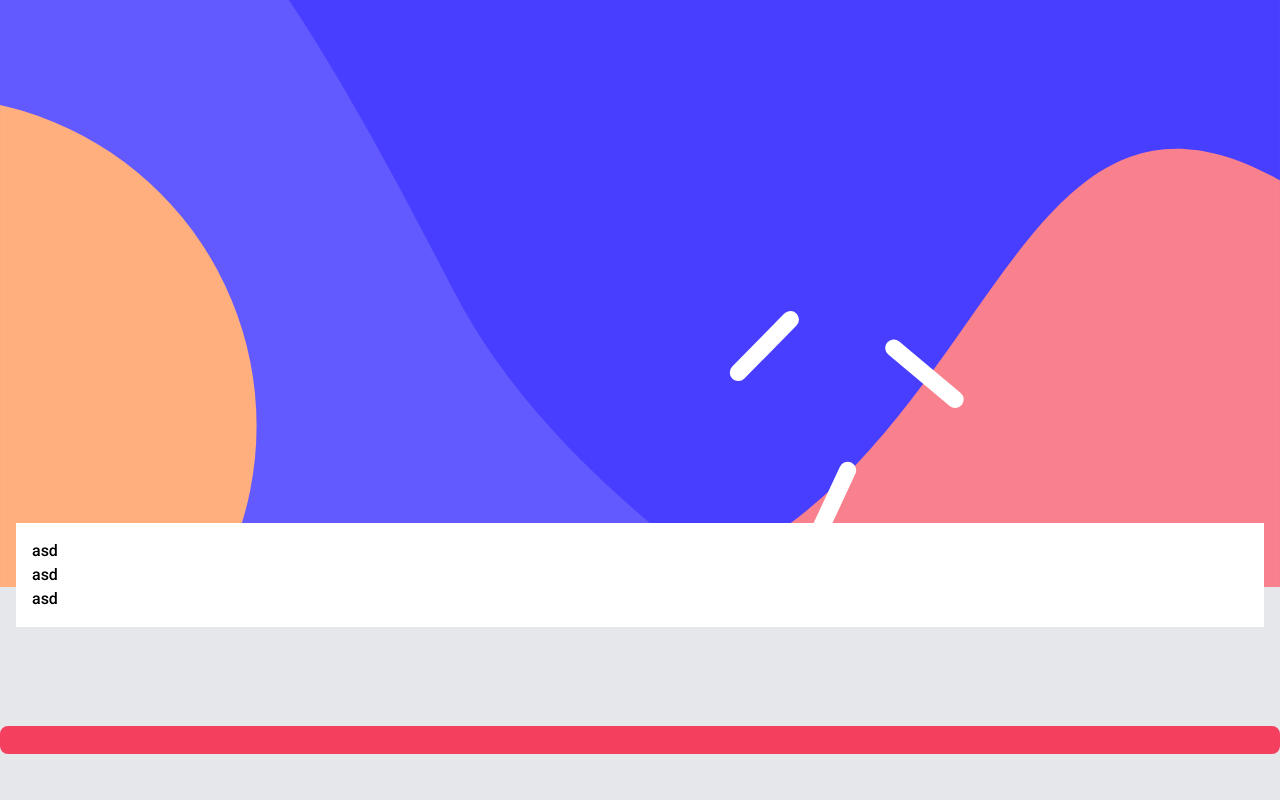
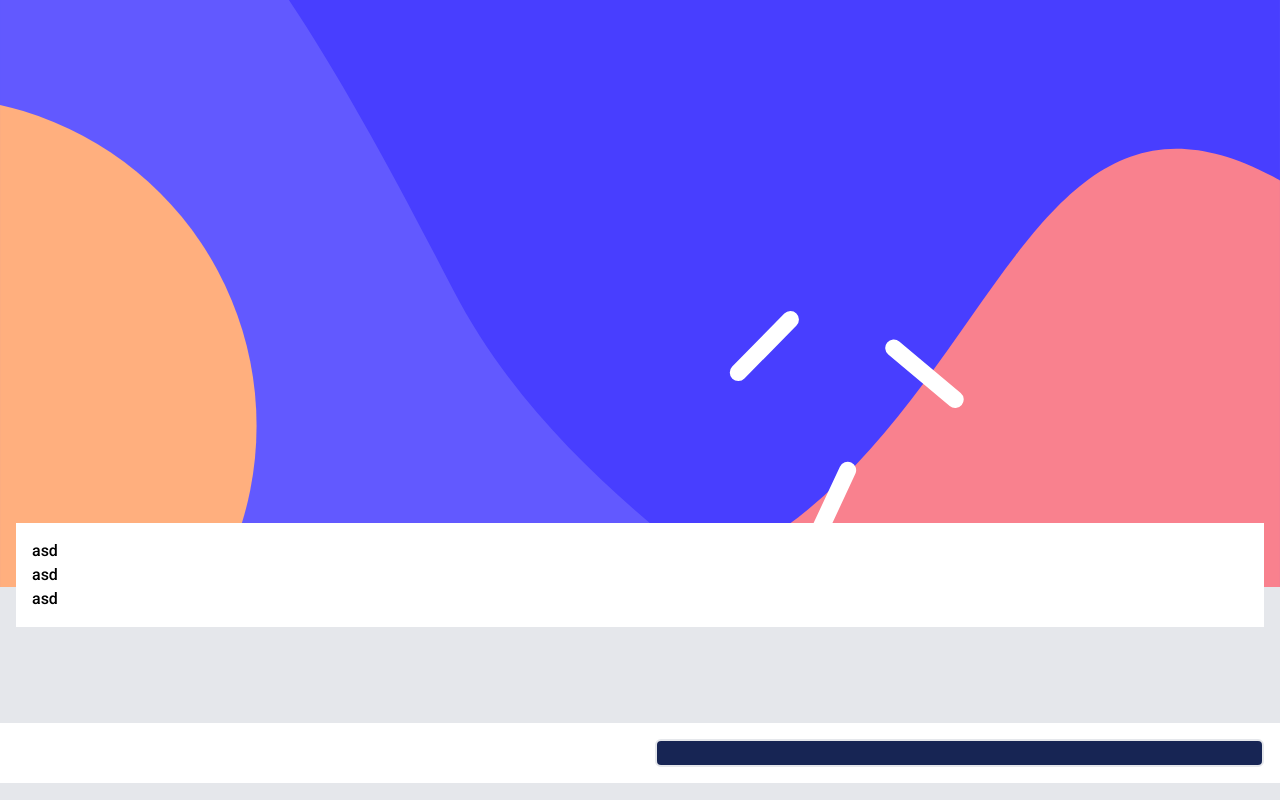
Before and after one commit to arshamghobadi/practice-frontend, a Next.js app: page /practice2 in a window 1280 px wide. Built offline with nearby package versions, Linux system fonts and the light colour scheme.

Commit message:
add button input modal

```diff
--- a/app/practice2/components/Button.tsx
+++ b/app/practice2/components/Button.tsx
@@ -1,7 +1,7 @@
 'use client';
 
 interface ButtonProps {
-  label: string;
+  label?: string;
   onClick: (e: React.MouseEvent<HTMLButtonElement>) => void;
   disable?: boolean;
   outline?: boolean;
@@ -20,11 +20,12 @@ const Button: React.FC<ButtonProps> = ({
       onClick={onClick}
       disabled={disable}
       className={`
-   relative disabled:opacity-70 disabled:cursor-not-allowed rounded-lg select-none
+   relative disabled:opacity-70 disabled:cursor-not-allowed rounded-md select-none
    hover:opacity-80 transition w-full
-   ${outline ? 'bg-white' : 'bg-rose-500'}
-   ${outline ? 'border-black' : 'border-rose-500'}
-   ${outline ? 'text-black' : 'text-white'}
+   ${outline ? 'bg-white' : 'bg-blue-950'}
+   ${outline ? ' text-gray-200' : 'text-white'}
+   ${outline ? ' border-none' : ''}
+
    ${small ? 'py-1' : 'py-3'}
    ${small ? 'text-sm' : 'text-md'}
    ${small ? 'font-light' : 'font-semibold'}
--- /dev/null
+++ b/app/practice2/components/Input.tsx
@@ -0,0 +1,60 @@
+'use client';
+
+import { FieldErrors, FieldValues, UseFormRegister } from 'react-hook-form';
+
+interface InputProps {
+  id: string;
+  label: string;
+  type?: string;
+  disabled: boolean;
+  formatPrice?: boolean;
+  required?: boolean;
+  register: UseFormRegister<FieldValues>;
+  errors: FieldErrors;
+}
+const Input: React.FC<InputProps> = ({
+  id,
+  label,
+  type = 'text',
+  disabled,
+  formatPrice,
+  required,
+  register,
+  errors,
+}) => {
+  return (
+    <div className="w-full relative">
+      <label
+        className={` absolute text-md duration-150 transform select-none
+       -translate-y-3 top-5 z-10 origin-[0]
+       ${formatPrice ? 'left-9' : 'left-4'}
+        peer-placeholder-shown:scale-100
+        peer-placeholder-shown:translate-y-0
+         peer-focus:scale-75
+          peer-focus:-translate-y-4
+          ${errors[id] ? 'text-rose-500' : 'text-zinc-400'}
+       `}
+      >
+        {label}
+      </label>
+      <input
+        id={id}
+        disabled={disabled}
+        {...register(id, { required })}
+        placeholder=" "
+        type={type}
+        className={`
+        peer
+        w-full p-4 pt-6 font-light bg-white border-2
+       rounded-md outline-none transition disabled:opacity-70
+       disabled:cursor-not-allowed
+       ${formatPrice ? 'pl-9' : 'pl-4'}
+       ${errors[id] ? 'border-rose-500' : 'border-neutral-300'}
+       ${errors[id] ? 'focus:border-rose-500' : 'focus:border-black'}
+        `}
+      />
+    </div>
+  );
+};
+
+export default Input;
--- a/app/practice2/components/Modal.tsx
+++ b/app/practice2/components/Modal.tsx
@@ -46,7 +46,15 @@ const Modal: React.FC<ModalProps> = ({
         <div>{body}asd</div>
         <div>{footer}asd</div>
       </div>
-      <Button label={actionLabel} disable={disabled} onClick={handleSubmit} />
+      <div className="flex p-4 items-center justify-between gap-8 bg-white">
+        <Button
+          outline
+          label={secondartActionLabel}
+          disable={disabled}
+          onClick={handleSecondaryAction}
+        />
+        <Button label={actionLabel} disable={disabled} onClick={handleSubmit} />
+      </div>
     </>
   );
 };
```
